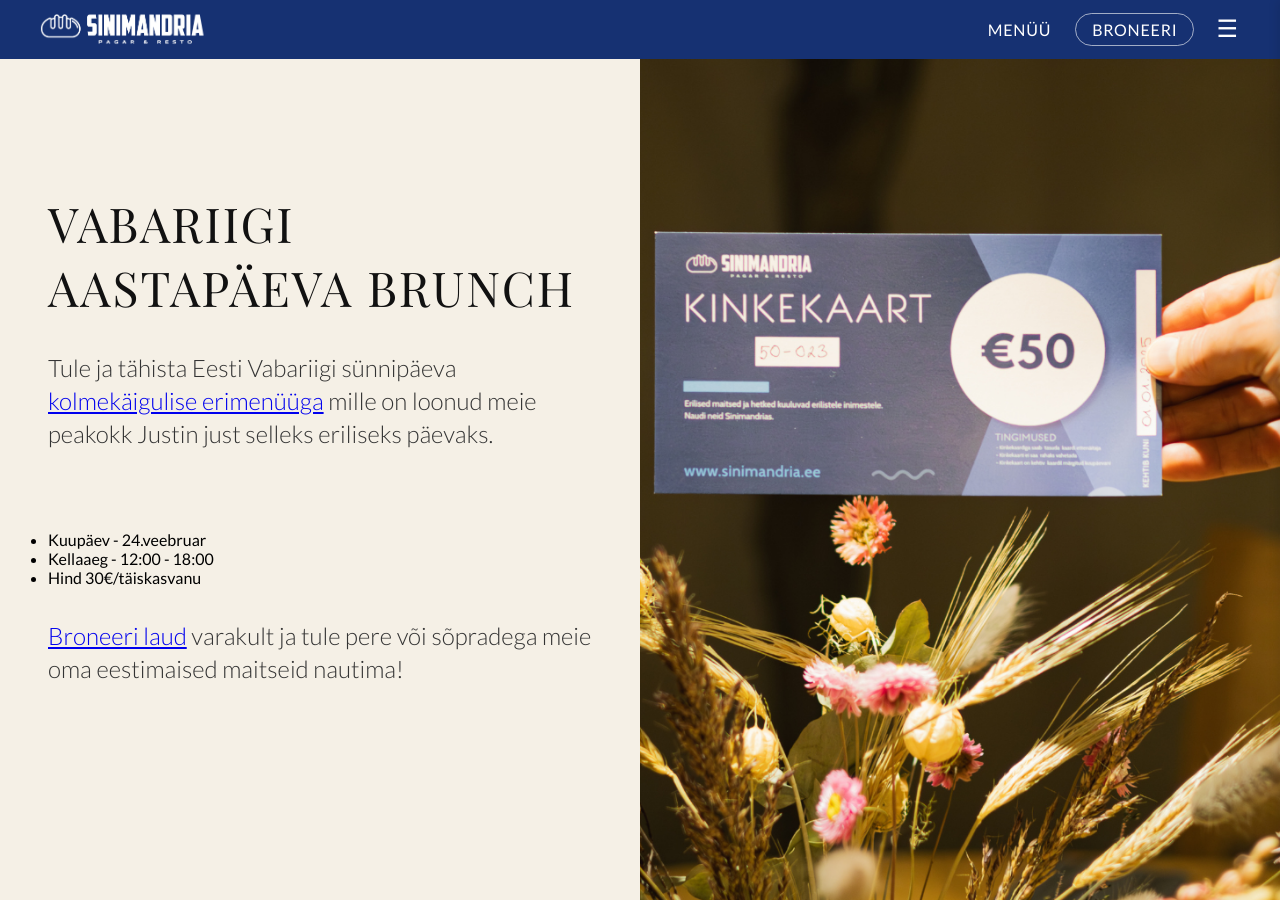
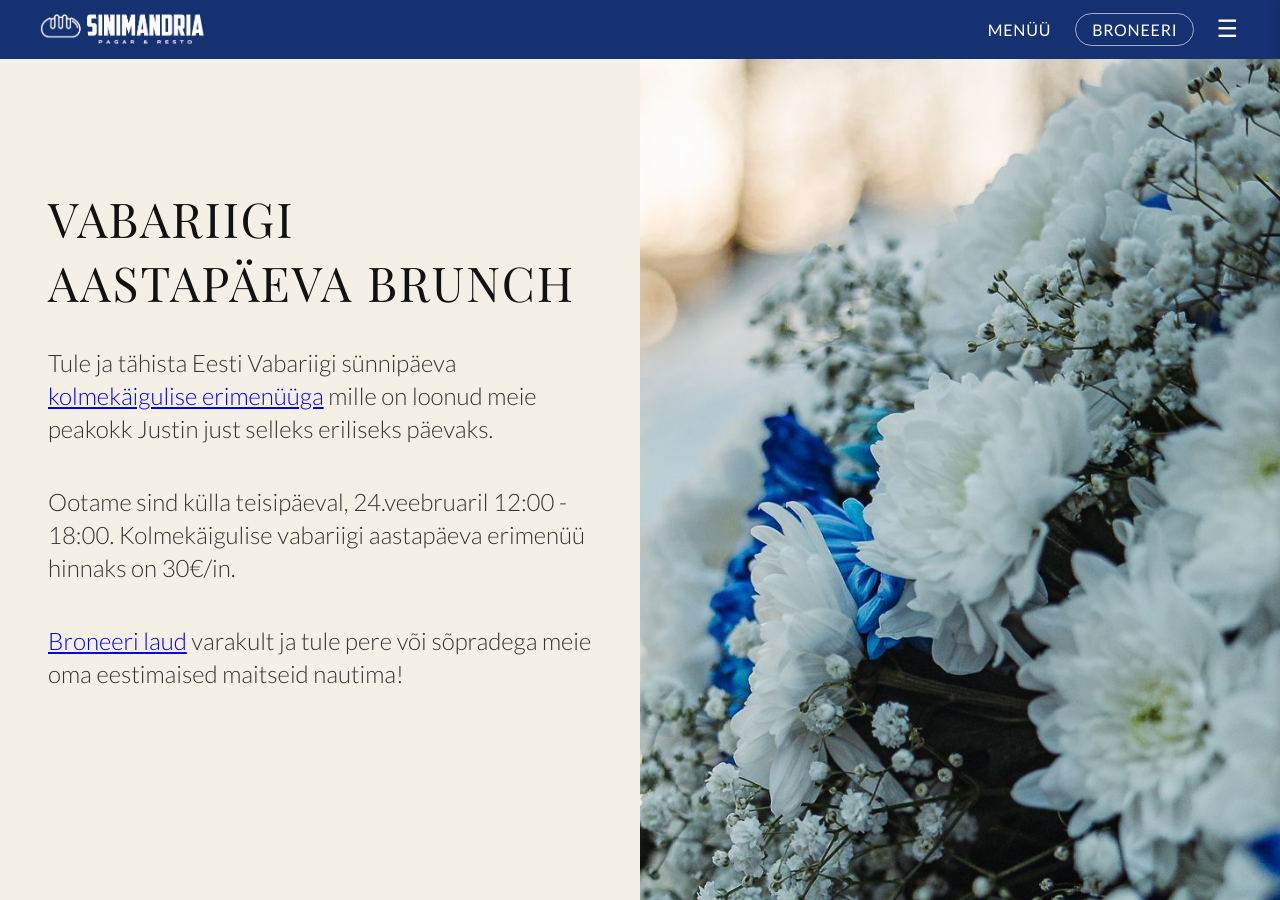
Before and after one commit to m-tu/sinimandria, a Jekyll site: the page built from pages/events/aastapaev.markdown, in a window 1280 px wide and 900 px high. Built offline with Jekyll 4.4.1, drawn with Linux system fonts in a browser that asks for light colours.

Commit message:
Update aastapaev.html

```diff
--- a/_layouts/events/aastapaev.html
+++ b/_layouts/events/aastapaev.html
@@ -10,20 +10,16 @@
         <div class="text">
           <h2>VABARIIGI AASTAPÄEVA BRUNCH</h2>
           <p class="section-description">
-            Tule ja tähista Eesti Vabariigi sünnipäeva <a href="aastapaev-menu">kolmekäigulise erimenüüga</a> mille on loonud meie peakokk Justin just selleks eriliseks päevaks.
+            Tule ja tähista Eesti Vabariigi sünnipäeva <a href="../aastapaev-menu">kolmekäigulise erimenüüga</a> mille on loonud meie peakokk Justin just selleks eriliseks päevaks.
           </p>
           <p class="section-description">
-            <ul>
-                <li>Kuupäev - 24.veebruar</li>
-                <li>Kellaaeg - 12:00 - 18:00</li>
-                <li>Hind 30€/täiskasvanu</li>
-            </ul>
+            Ootame sind külla teisipäeval, 24.veebruaril 12:00 - 18:00. Kolmekäigulise vabariigi aastapäeva erimenüü hinnaks on 30€/in.
           </p>
           <p class="section-description">
              <a href="https://book.easytable.com/book/?id=f4386&lang=auto">Broneeri laud</a> varakult ja tule pere või sõpradega meie oma eestimaised maitseid nautima!
           </p>
         </div>
-        <img src="{{ '/assets/images/kinkekaart.png' | absolute_url }}" alt="Sinimandria kinkekaart">
+        <img src="{{ '/assets/images/aastapaev.jpg' | absolute_url }}" alt="Sinimandria kinkekaart">
       </section>
     </main>
 
```
